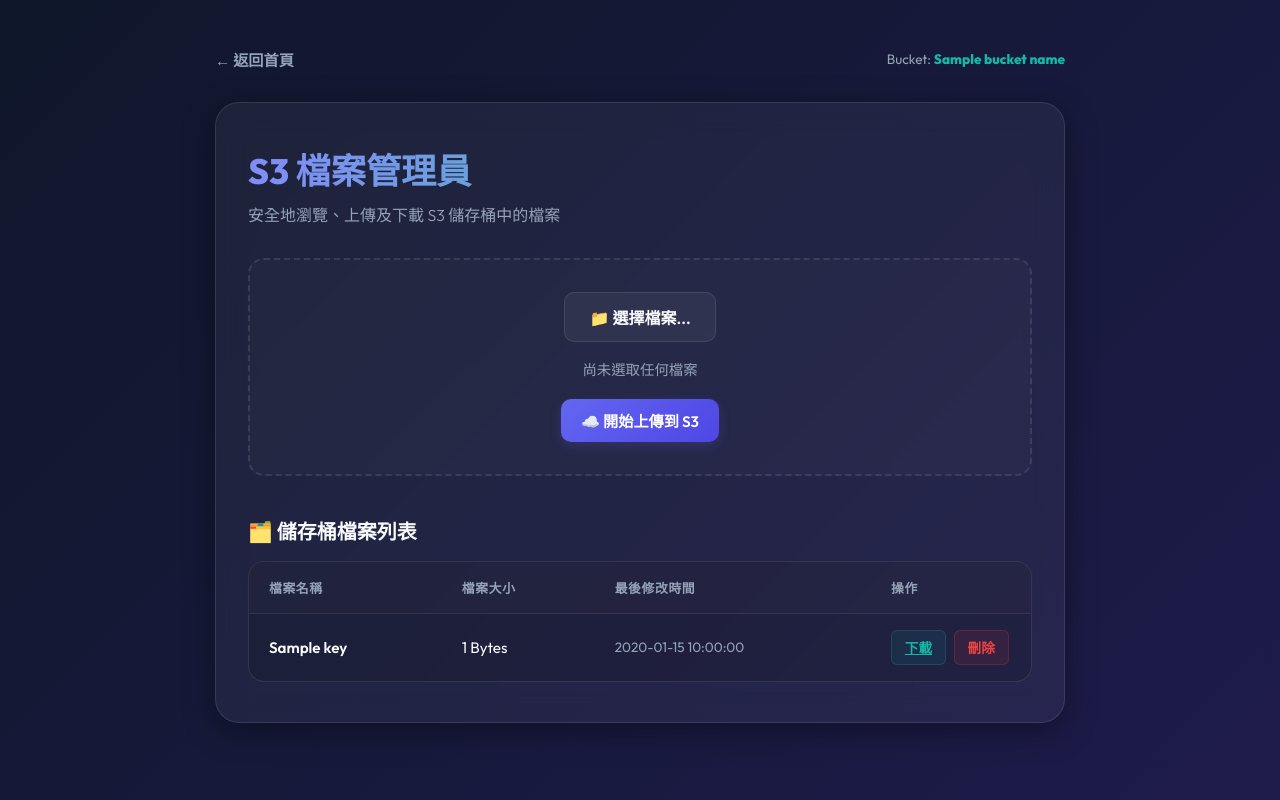
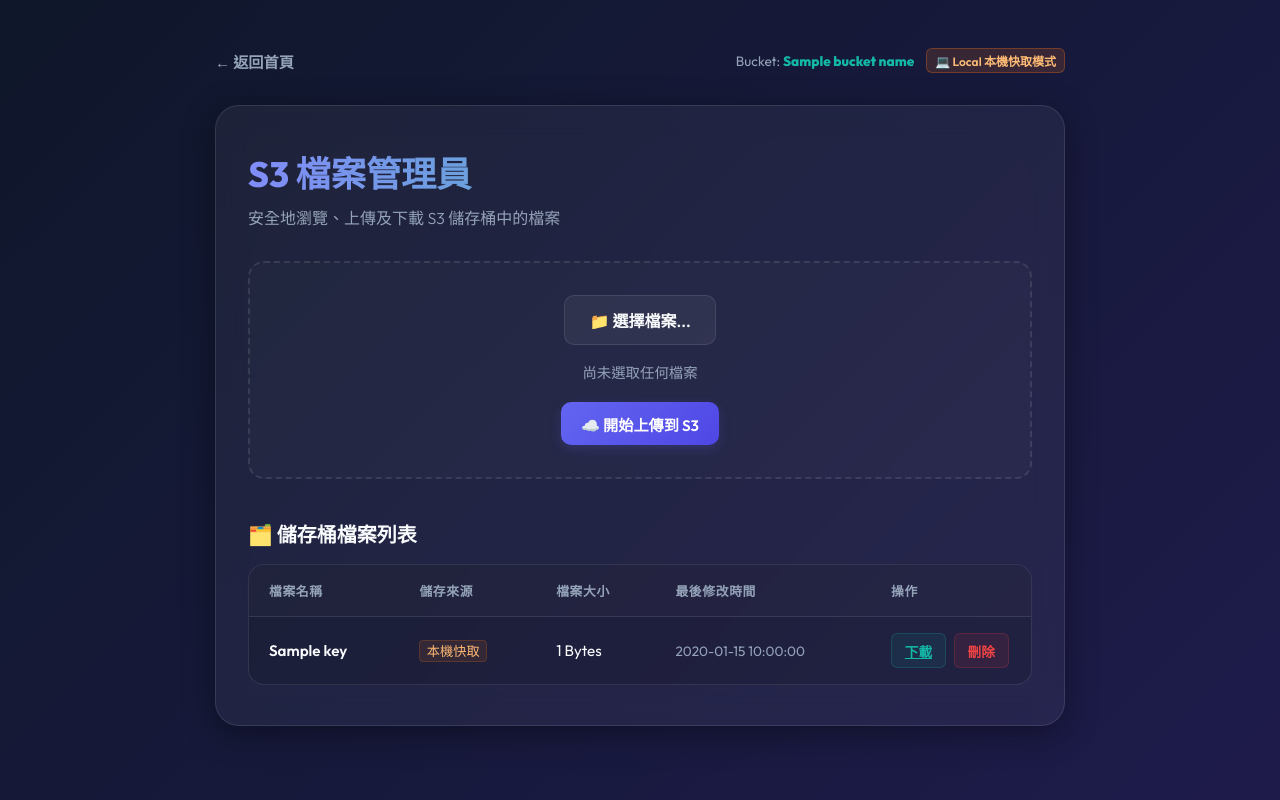
Before and after one commit to l52325214-An/my-project, a Flask app: template templates/feature3.html in a window 1280 px wide. Run offline with Flask 3, Linux system fonts and the light colour scheme; the template is opened without the code that fills it: most values are stand-ins (such as "Sample title", 1, 10 or a date in 2020).

Commit message:
feat: 支援無憑證狀態下自動降級為本機快取目錄儲存

```diff
--- a/main.py
+++ b/main.py
@@ -1,6 +1,7 @@
 import os
 import io
 import boto3
+from datetime import datetime
 from botocore.exceptions import NoCredentialsError, ClientError
 from flask import Flask, render_template, request, redirect, url_for, send_file, flash, jsonify
 from werkzeug.utils import secure_filename
@@ -9,10 +10,28 @@ app = Flask(__name__)
 app.secret_key = os.environ.get("FLASK_SECRET_KEY", "super-secret-key-for-ckc-26")
 
 BUCKET_NAME = "ckc-26"
+UPLOAD_FOLDER = os.path.join(app.root_path, "uploads")
+os.makedirs(UPLOAD_FOLDER, exist_ok=True)
 
 def get_s3_client():
     """Return a client using default credential provider chain (secure for local and EC2 IAM Roles)."""
     return boto3.client('s3')
+
+def get_local_files():
+    """List files in the local uploads directory."""
+    files = []
+    if os.path.exists(UPLOAD_FOLDER):
+        for name in os.listdir(UPLOAD_FOLDER):
+            path = os.path.join(UPLOAD_FOLDER, name)
+            if os.path.isfile(path):
+                stat = os.stat(path)
+                files.append({
+                    'key': name,
+                    'size': stat.st_size,
+                    'last_modified': datetime.fromtimestamp(stat.st_mtime).strftime('%Y-%m-%d %H:%M:%S'),
+                    'source': 'Local'
+                })
+    return files
 
 @app.route("/")
 def hello():
@@ -31,10 +50,10 @@ def feature2() -> str:
 
 @app.route("/feature3")
 def feature3():
-    """Feature 3: S3 File Manager page."""
+    """Feature 3: S3 File Manager page with local fallback."""
     files = []
     error_msg = None
-    credential_error = False
+    s3_available = True
 
     try:
         s3 = get_s3_client()
@@ -44,29 +63,37 @@ def feature3():
                 files.append({
                     'key': obj['Key'],
                     'size': obj['Size'],
-                    'last_modified': obj['LastModified'].strftime('%Y-%m-%d %H:%M:%S')
+                    'last_modified': obj['LastModified'].strftime('%Y-%m-%d %H:%M:%S'),
+                    'source': 'S3'
                 })
     except NoCredentialsError:
-        error_msg = "未偵測到 AWS 認證憑證。請在本機設定 AWS 憑證，或在 EC2 上設定 IAM 角色。"
-        credential_error = True
+        s3_available = False
+        error_msg = "未偵測到 AWS 認證憑證。系統已自動切換至「本機快取模式 (Local Mode)」。"
     except ClientError as e:
-        error_msg = f"AWS S3 存取錯誤: {e.response['Error']['Message']}"
-        if e.response['Error']['Code'] in ('InvalidAccessKeyId', 'SignatureDoesNotMatch'):
-            credential_error = True
+        s3_available = False
+        error_msg = f"AWS S3 存取異常: {e.response['Error']['Message']}。系統已自動切換至「本機快取模式」。"
     except Exception as e:
-        error_msg = f"發生非預期錯誤: {str(e)}"
+        s3_available = False
+        error_msg = f"發生非預期錯誤: {str(e)}。系統已自動切換至「本機快取模式」。"
+
+    # Merge local fallback files
+    local_files = get_local_files()
+    files.extend(local_files)
+
+    # Sort files by last modified date descending
+    files.sort(key=lambda x: x['last_modified'], reverse=True)
 
     return render_template(
         "feature3.html",
         files=files,
         bucket_name=BUCKET_NAME,
         error_msg=error_msg,
-        credential_error=credential_error
+        s3_available=s3_available
     )
 
 @app.route("/feature3/upload", methods=["POST"])
 def feature3_upload():
-    """Upload a file to S3."""
+    """Upload a file to S3 (or fallback to local uploads directory)."""
     if 'file' not in request.files:
         flash("未選擇任何檔案", "error")
         return redirect(url_for('feature3'))
@@ -76,23 +103,35 @@ def feature3_upload():
         flash("未選擇任何檔案", "error")
         return redirect(url_for('feature3'))
 
+    filename = secure_filename(file.filename)
+
     try:
-        filename = secure_filename(file.filename)
         s3 = get_s3_client()
         s3.upload_fileobj(file, BUCKET_NAME, filename)
-        flash(f"檔案 {filename} 上傳成功！", "success")
-    except NoCredentialsError:
-        flash("未偵測到 AWS 憑證，無法上傳檔案。", "error")
-    except ClientError as e:
-        flash(f"上傳失敗 (S3 錯誤): {e.response['Error']['Message']}", "error")
+        flash(f"檔案 {filename} 成功上傳至 AWS S3！", "success")
+    except (NoCredentialsError, ClientError):
+        # Fallback to local storage
+        try:
+            file.seek(0)  # Reset stream position
+            local_path = os.path.join(UPLOAD_FOLDER, filename)
+            file.save(local_path)
+            flash(f"已成功將檔案 {filename} 上傳至本機快取目錄 (本機模式已啟用)", "success")
+        except Exception as le:
+            flash(f"上傳至本機失敗: {str(le)}", "error")
     except Exception as e:
-        flash(f"上傳失敗: {str(e)}", "error")
+        flash(f"上傳至 S3 失敗: {str(e)}", "error")
 
     return redirect(url_for('feature3'))
 
 @app.route("/feature3/download/<path:filename>")
 def feature3_download(filename):
-    """Download a file from S3 directly via stream."""
+    """Download a file (from local uploads or S3)."""
+    # 1. Try local folder first
+    local_path = os.path.join(UPLOAD_FOLDER, filename)
+    if os.path.exists(local_path) and os.path.isfile(local_path):
+        return send_file(local_path, as_attachment=True)
+
+    # 2. Try S3
     try:
         s3 = get_s3_client()
         file_obj = s3.get_object(Bucket=BUCKET_NAME, Key=filename)
@@ -103,7 +142,7 @@ def feature3_download(filename):
             as_attachment=True
         )
     except NoCredentialsError:
-        flash("未偵測到 AWS 憑證，無法下載檔案。", "error")
+        flash("未偵測到 AWS 憑證，且本機找不到該檔案。", "error")
     except ClientError as e:
         flash(f"下載失敗 (S3 錯誤): {e.response['Error']['Message']}", "error")
     except Exception as e:
@@ -113,17 +152,30 @@ def feature3_download(filename):
 
 @app.route("/feature3/delete/<path:filename>", methods=["POST"])
 def feature3_delete(filename):
-    """Delete a file from S3."""
+    """Delete a file from S3 and/or local uploads directory."""
+    deleted_local = False
+    local_path = os.path.join(UPLOAD_FOLDER, filename)
+    if os.path.exists(local_path) and os.path.isfile(local_path):
+        try:
+            os.remove(local_path)
+            deleted_local = True
+        except Exception as e:
+            flash(f"本機檔案刪除失敗: {str(e)}", "error")
+
+    deleted_s3 = False
     try:
         s3 = get_s3_client()
         s3.delete_object(Bucket=BUCKET_NAME, Key=filename)
+        deleted_s3 = True
+    except (NoCredentialsError, ClientError):
+        pass  # Ignore S3 credential errors if local was deleted
+    except Exception as e:
+        flash(f"S3 檔案刪除失敗: {str(e)}", "error")
+
+    if deleted_local or deleted_s3:
         flash(f"檔案 {filename} 已成功刪除！", "success")
-    except NoCredentialsError:
-        flash("未偵測到 AWS 憑證，無法刪除檔案。", "error")
-    except ClientError as e:
-        flash(f"刪除失敗 (S3 錯誤): {e.response['Error']['Message']}", "error")
-    except Exception as e:
-        flash(f"刪除失敗: {str(e)}", "error")
+    else:
+        flash(f"找不到檔案 {filename}，刪除失敗。", "error")
 
     return redirect(url_for('feature3'))
 
--- a/templates/feature3.html
+++ b/templates/feature3.html
@@ -323,8 +323,13 @@
             <a href="/" class="btn-back">
                 ← 返回首頁
             </a>
-            <div style="font-size: 0.85rem; color: var(--text-secondary)">
-                Bucket: <strong style="color: var(--secondary-accent)">{{ bucket_name }}</strong>
+            <div style="font-size: 0.85rem; color: var(--text-secondary); display: flex; align-items: center; gap: 0.75rem;">
+                <span>Bucket: <strong style="color: var(--secondary-accent)">{{ bucket_name }}</strong></span>
+                {% if s3_available %}
+                    <span style="background: rgba(20, 184, 166, 0.15); color: #99f6e4; padding: 0.2rem 0.5rem; border-radius: 6px; font-size: 0.75rem; border: 1px solid rgba(20, 184, 166, 0.3); font-weight: 600;">☁️ AWS S3 模式</span>
+                {% else %}
+                    <span style="background: rgba(249, 115, 22, 0.15); color: #fdba74; padding: 0.2rem 0.5rem; border-radius: 6px; font-size: 0.75rem; border: 1px solid rgba(249, 115, 22, 0.3); font-weight: 600;">💻 Local 本機快取模式</span>
+                {% endif %}
             </div>
         </header>
 
@@ -349,7 +354,7 @@
                 <div class="alert alert-error">
                     <div style="width: 100%;">
                         <div><strong>⚠️ S3 連線異常：</strong> {{ error_msg }}</div>
-                        {% if credential_error %}
+                        {% if not s3_available %}
                             <div class="aws-guide">
                                 💡 <strong>安全開發指引：</strong> 本專案不包含硬編碼金鑰。
                                 <br>• <strong>本機測試</strong>：請在本機安裝 AWS CLI 並執行 <code>aws configure</code>，或設定環境變數 <code>AWS_ACCESS_KEY_ID</code> 與 <code>AWS_SECRET_ACCESS_KEY</code>。
@@ -388,6 +393,7 @@
                             <thead>
                                 <tr>
                                     <th>檔案名稱</th>
+                                    <th>儲存來源</th>
                                     <th>檔案大小</th>
                                     <th>最後修改時間</th>
                                     <th style="width: 160px;">操作</th>
@@ -397,6 +403,13 @@
                                 {% for file in files %}
                                     <tr>
                                         <td class="file-name-cell">{{ file.key }}</td>
+                                        <td>
+                                            {% if file.source == 'S3' %}
+                                                <span style="color: #99f6e4; font-size: 0.825rem; background: rgba(20, 184, 166, 0.1); padding: 0.15rem 0.4rem; border-radius: 4px; border: 1px solid rgba(20, 184, 166, 0.2);">AWS S3</span>
+                                            {% else %}
+                                                <span style="color: #fdba74; font-size: 0.825rem; background: rgba(249, 115, 22, 0.1); padding: 0.15rem 0.4rem; border-radius: 4px; border: 1px solid rgba(249, 115, 22, 0.2);">本機快取</span>
+                                            {% endif %}
+                                        </td>
                                         <td id="size-{{ loop.index }}">{{ file.size }}</td>
                                         <td style="color: var(--text-secondary); font-size: 0.85rem;">{{ file.last_modified }}</td>
                                         <td class="actions-cell">
```
Also changed, not shown: test/test_main.py (+32 -0 lines).
